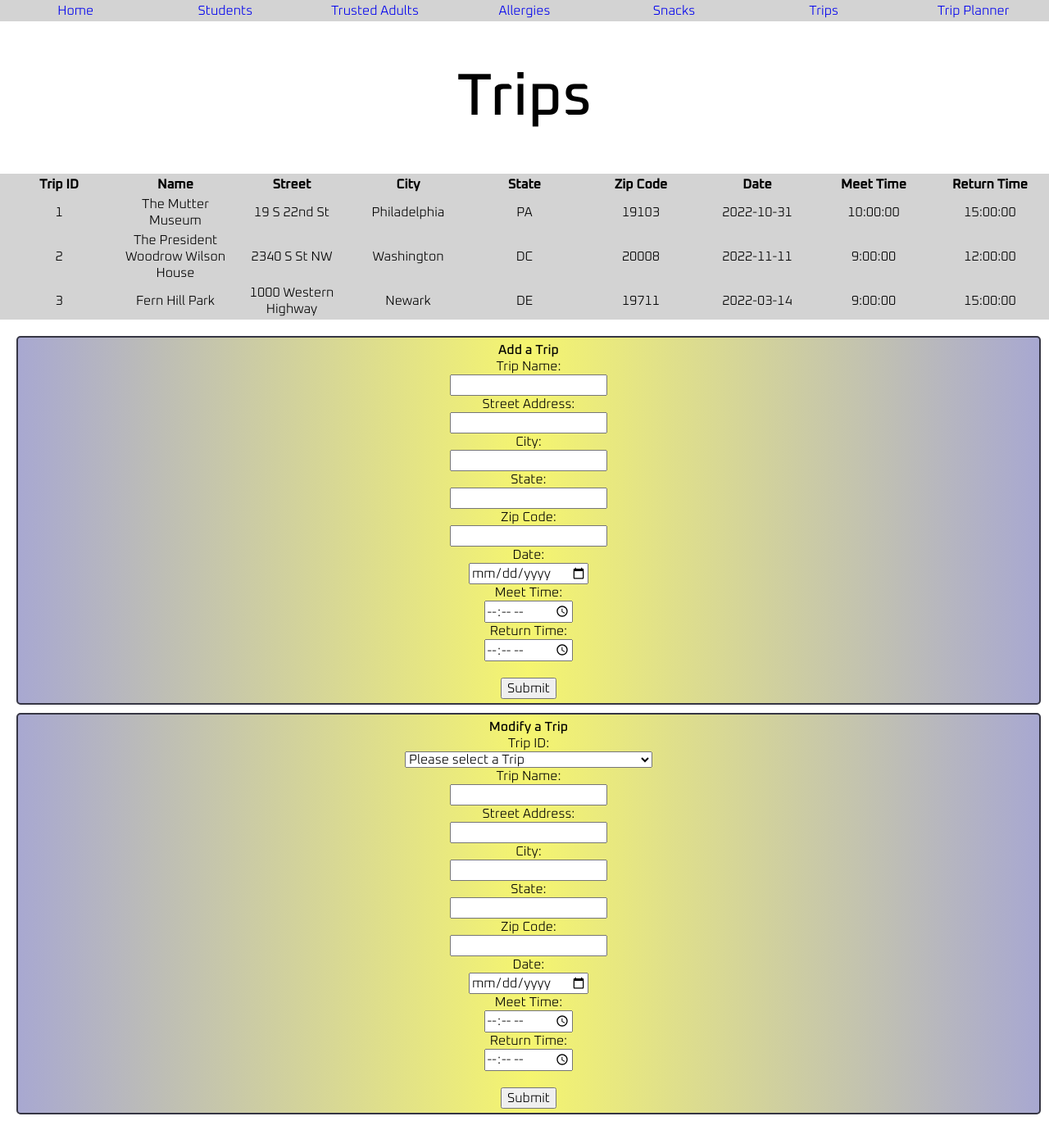
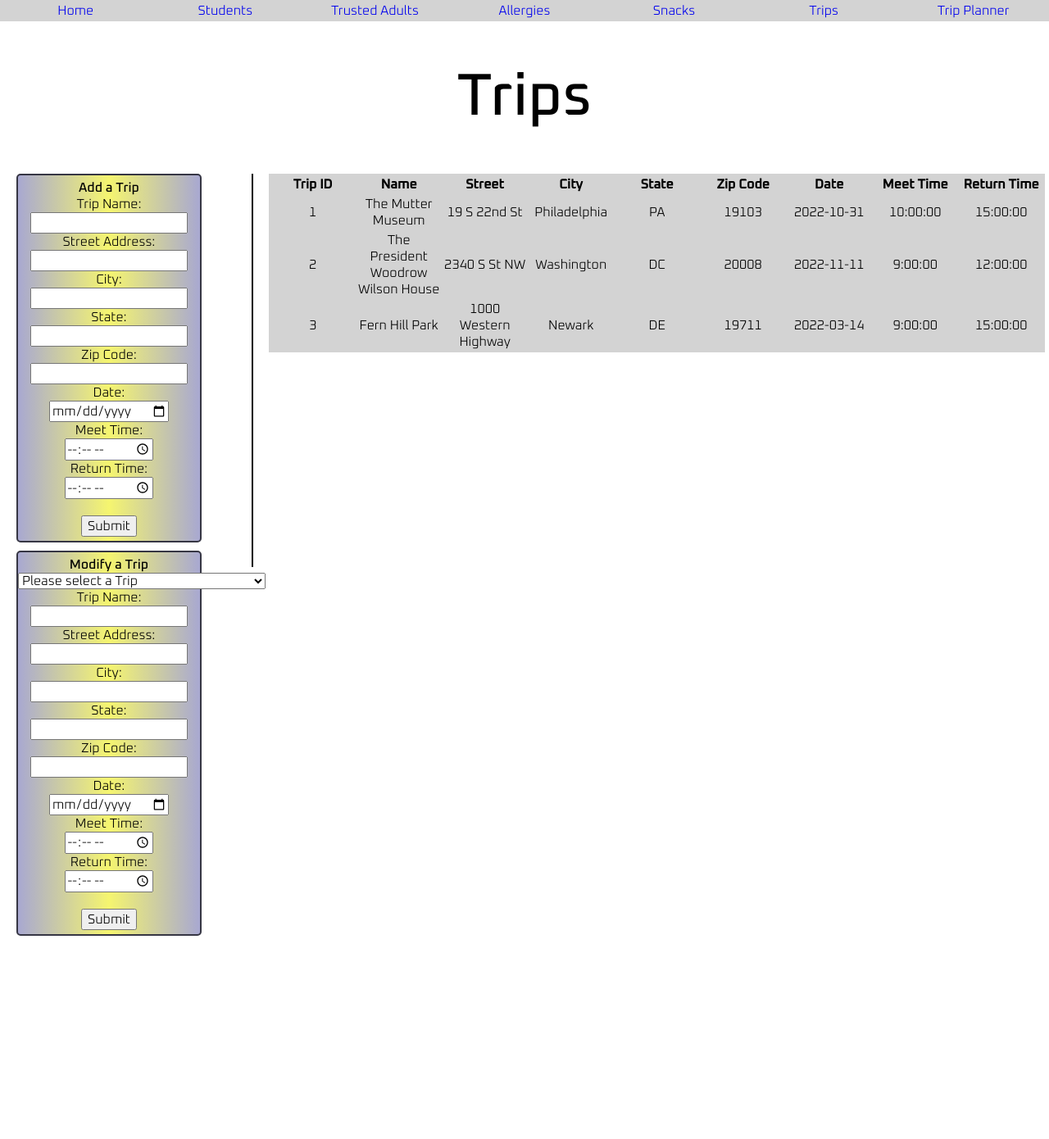
Before and after one commit to jessa9000/fieldtrip-planner, a Flask app: page /Trips in a window 1280 px wide. Shown: the whole page at 82% size. After the commit the page ends 1142 px from the top, so only its background shows below. Run offline with Flask 2, Linux system fonts and the light colour scheme; data comes from the database, SQL or seed files in the repository; some libraries are stand-ins or nearby versions.

Commit message:
Forms to left of table

```diff
--- a/templates/Trips.j2
+++ b/templates/Trips.j2
@@ -21,42 +21,8 @@
 
 	<h1>Trips</h1>
 
-	<div>
-
-        <table>
-        <thead>
-            <tr>
-                <!-- Iterate through each key in the first row to get the
-                column name -->
-                {% for key in Trips[0].keys() %}
-
-                <!-- Create a <th> tag with the key inside of it, this will be
-                our header row -->
-                <th>{{ key }}</th>
-
-                <!-- End of this for loop -->
-                {% endfor %}
-            </tr>
-
-        <tbody>
-            <!-- Now, iterate through every row in Trips -->
-            {% for row in Trips %}
-            <tr>
-                <!-- Then iterate through every key in the current row dictionary -->
-                {% for key in row.keys() %}
-
-                <!-- Create a <td> element with the value of that key in it -->
-                <td>{{row[key]}}</td>
-                {% endfor %}
-            </tr>
-            {% endfor %}
-        </table>
-	</div>
-
-	<br>
-
 	<div class="row">
-		<div class="column">
+		<div class="column1">
 			<form action="/Trips" method="POST">
 				<input type="hidden" name="add" value="addTrips">
 				<legend class="bold">Add a Trip</legend>
@@ -70,14 +36,9 @@
 				<label for="returnTime">Return Time: </label><br><input type="time" id="returnTime" name="returnTime"><br><br>
 				<input type="submit" value="Submit" id="addTripSubmit">
 			</form>
-		</div>
-
-
-		<div class="column">
 			<form action="/Trips" method="POST">
 				<input type="hidden" name="add" value="updateTrips">
 				<legend class="bold">Modify a Trip</legend>
-				<label for="tripID">Trip ID: </label><br>
 					<select name="selectUpdateTrip">
 						<option value="">Please select a Trip</option>
 					{% for row in Trips %}
@@ -95,7 +56,37 @@
 				<input type="submit" value="Submit" id="modifyTripSubmit">
 			</form>
 		</div>
-	  </div><br>
+		<div class="column2 vertical-line">
+			<table class="data-table">
+			<thead>
+				<tr>
+					<!-- Iterate through each key in the first row to get the
+					column name -->
+					{% for key in Trips[0].keys() %}
+
+					<!-- Create a <th> tag with the key inside of it, this will be
+					our header row -->
+					<th>{{ key }}</th>
+
+					<!-- End of this for loop -->
+					{% endfor %}
+				</tr>
+
+			<tbody>
+				<!-- Now, iterate through every row in Trips -->
+				{% for row in Trips %}
+				<tr>
+					<!-- Then iterate through every key in the current row dictionary -->
+					{% for key in row.keys() %}
+
+					<!-- Create a <td> element with the value of that key in it -->
+					<td>{{row[key]}}</td>
+					{% endfor %}
+				</tr>
+				{% endfor %}
+			</table>
+		</div>
+	</div>
 
 </body>
 </html>
```
